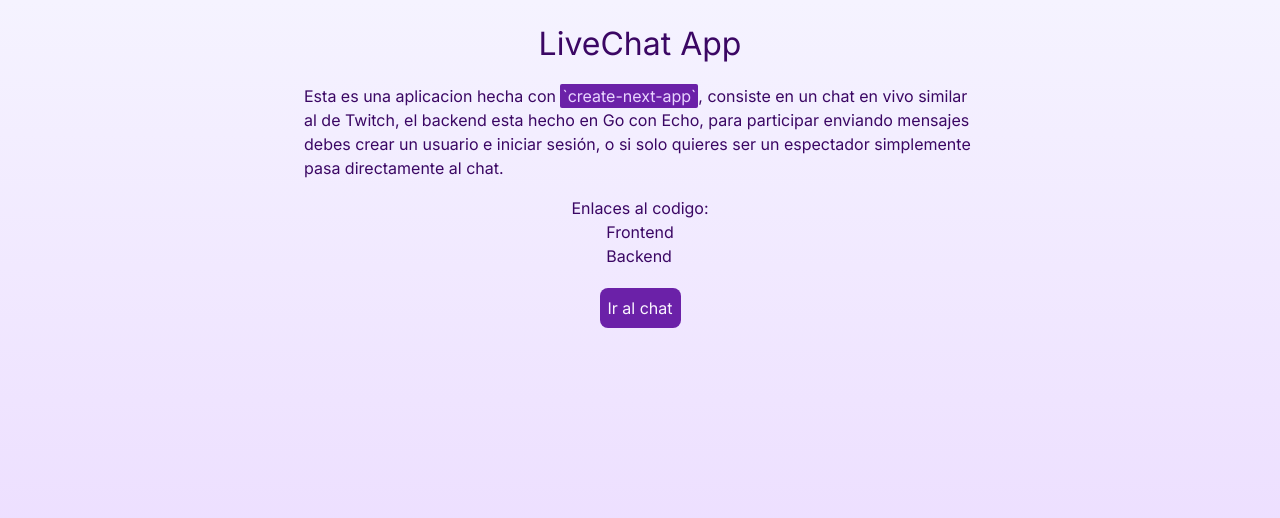
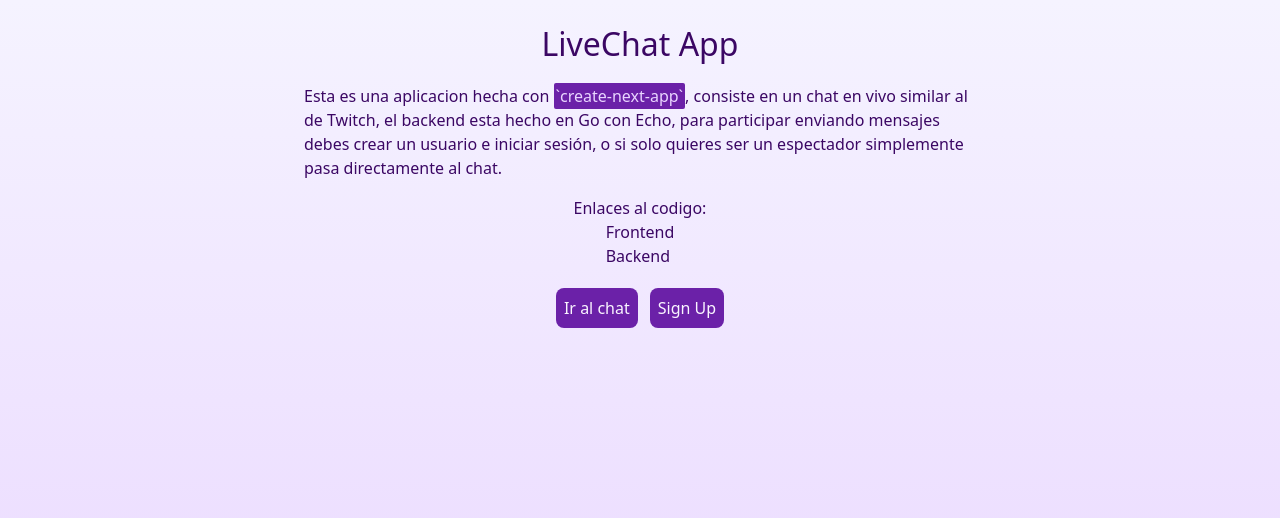
Before and after one commit to isaiorellana-dev/livechat-app, a Next.js app: page / in a window 1280 px wide. Shown: the top 518 px of the page. Built offline with nearby package versions, Linux system fonts and the light colour scheme; no server answers.

Commit message:
Logut UI, and route validations

```diff
--- a/src/api/services/AuthTokenService.ts
+++ b/src/api/services/AuthTokenService.ts
@@ -14,7 +14,7 @@ export class AuthToken {
   }
 
   getTokenFromLocalStorage() {
-    if (window !== undefined) {
+    if (typeof window !== "undefined") {
       const token = window.localStorage.getItem(this._tokenKey)
 
       if (token !== null) {
--- a/src/app/chat/components/MessageSender.tsx
+++ b/src/app/chat/components/MessageSender.tsx
@@ -13,7 +13,6 @@ const MessageSender = () => {
 
   const handleSubmit = async () => {
     const validate = message.match(/^[^\s][a-zA-Z0-9\.,@:\?;\s]+[^\s]$/)
-    console.log(validate)
     if (validate != null) {
       try {
         const res = await sendMessage(message)
@@ -21,20 +20,19 @@ const MessageSender = () => {
           setMessage("")
         }
       } catch (error: any) {
-        console.log(error)
         if (error.status) {
           switch (error.status) {
             case 401:
-              // haz algo
+              alert("Invalid caracters")
               break
             case 500:
-              // haz algo
+              alert("Something went wrong, try again later")
               break
             case 400:
-              // haz algo
+              router.push("/chat")
               break
             default:
-            // haz default ostia
+              alert("Something went wrong, try again later")
           }
         }
       }
--- a/src/app/components/BodyWrapper.tsx
+++ b/src/app/components/BodyWrapper.tsx
@@ -7,10 +7,8 @@ import { useDispatch } from "react-redux"
 
 export default function BodyWrapper({
   children,
-  className,
 }: {
   children: React.ReactNode
-  className: string
 }) {
   const { getUserData } = useUser()
   const dispatch = useDispatch()
@@ -26,5 +24,5 @@ export default function BodyWrapper({
         dispatch(clearUser())
       })
   }, [])
-  return <body className={className}>{children}</body>
+  return <body>{children}</body>
 }
--- a/src/app/components/Header.tsx
+++ b/src/app/components/Header.tsx
@@ -4,7 +4,7 @@ import { stateReduxT } from "@/types/context"
 import Link from "next/link"
 import { usePathname } from "next/navigation"
 import { useSelector } from "react-redux"
-import { Profile } from "../chat/components/Profile"
+import { Profile } from "./Profile"
 
 const Header = () => {
   const auth = useSelector((state: stateReduxT) => state.auth)
--- a/src/app/chat/components/Profile.tsx
+++ b/src/app/components/Profile.tsx
@@ -30,7 +30,7 @@ export function Profile() {
         {user.nickname}
       </button>
       {open && (
-        <div>
+        <div className="absolute z-10 bg-purple-950 p-1">
           <button
             onClick={() => {
               handleLogOut()
--- a/src/app/layout.tsx
+++ b/src/app/layout.tsx
@@ -1,10 +1,7 @@
 import { ReduxProvider } from "@/context/provider"
 import "./globals.css"
 import type { Metadata } from "next"
-import { Inter } from "next/font/google"
 import BodyWrapper from "./components/BodyWrapper"
-
-const inter = Inter({ subsets: ["latin"] })
 
 export const metadata: Metadata = {
   title: "LiveChat App",
@@ -20,7 +17,7 @@ export default function RootLayout({
   return (
     <html lang="es">
       <ReduxProvider>
-        <BodyWrapper className={inter.className}>{children}</BodyWrapper>
+        <BodyWrapper>{children}</BodyWrapper>
       </ReduxProvider>
     </html>
   )
--- a/src/app/login/page.tsx
+++ b/src/app/login/page.tsx
@@ -7,11 +7,11 @@ import * as yup from "yup"
 import { validations } from "./validations"
 import useUser from "@/api/hooks/useUser"
 import { AuthToken } from "@/api/services/AuthTokenService"
-import { useDispatch } from "react-redux"
+import { useDispatch, useSelector } from "react-redux"
 import { authLogIn } from "@/context/slices/authSlice"
 import { setUser } from "@/context/slices/userSlice"
 import { useRouter } from "next/navigation"
-import { useState } from "react"
+import { useEffect, useState } from "react"
 import {
   CREDENTIALS_ERR,
   INTERNAL_ERR,
@@ -24,6 +24,7 @@ import {
 import { requestStatus } from "@/types/components"
 import Error from "../components/Error"
 import { loginError } from "@/types/strings"
+import { stateReduxT } from "@/types/context"
 
 const initialForm: loginT = { nickname: "", pin: "" }
 
@@ -31,6 +32,7 @@ function Login() {
   const router = useRouter()
   const tokenService = new AuthToken()
   const { login, getUserData } = useUser()
+  const auth = useSelector((state: stateReduxT) => state.auth)
   const dispatch = useDispatch()
 
   const [status, setStatus] = useState<requestStatus<loginError>>({
@@ -67,6 +69,13 @@ function Login() {
       }
     }
   }
+
+  useEffect(() => {
+    console.log(auth)
+    if (auth.isAuthenticated) {
+      router.push("/chat")
+    }
+  }, [auth])
 
   return (
     <main className="h-screen flex flex-col items-center justify-center">
--- a/src/app/page.tsx
+++ b/src/app/page.tsx
@@ -5,6 +5,7 @@ import { useSelector } from "react-redux"
 
 export default function Home() {
   const auth = useSelector((state: stateReduxT) => state.auth)
+
   return (
     <main className="flex min-h-screen flex-col items-center p-5">
       <h1 className="pb-4">LiveChat App</h1>
@@ -46,14 +47,14 @@ export default function Home() {
         >
           Ir al chat
         </Link>
-        {/* {!auth.isAuthenticated && (
+        {!auth.isAuthenticated && (
           <Link
             href={"/signup"}
             className="bg-purple-800 text-purple-50 p-2 rounded-lg hover:cursor-pointer"
           >
             Sign Up
           </Link>
-        )} */}
+        )}
       </div>
     </main>
   )
--- a/src/app/signup/page.tsx
+++ b/src/app/signup/page.tsx
@@ -5,7 +5,7 @@ import { ErrorMessage, Field, Form, Formik } from "formik"
 import Link from "next/link"
 import * as yup from "yup"
 import { validations } from "./validations"
-import { useState } from "react"
+import { useEffect, useState } from "react"
 import { requestStatus } from "@/types/components"
 import { signUpError } from "@/types/strings"
 import {
@@ -19,11 +19,16 @@ import {
 import useUser from "@/api/hooks/useUser"
 import { SUCCESS } from "../../constants/strings"
 import Error from "../components/Error"
+import { useRouter } from "next/navigation"
+import { useSelector } from "react-redux"
+import { stateReduxT } from "@/types/context"
 
 const initialForm: signup = { nickname: "", pin: "", confirmPin: "" }
 
 function SignUp() {
   const { signUp } = useUser()
+  const router = useRouter()
+  const auth = useSelector((state: stateReduxT) => state.auth)
 
   const [status, setStatus] = useState<requestStatus<signUpError>>({
     loading: NONE,
@@ -76,6 +81,12 @@ function SignUp() {
       }
     }
   }
+
+  useEffect(() => {
+    if (auth.isAuthenticated) {
+      router.push("/chat")
+    }
+  }, [auth])
 
   return (
     <main className="h-screen flex flex-col items-center justify-center">
--- a/src/types/components.ts
+++ b/src/types/components.ts
@@ -1,5 +1,5 @@
 import { message } from "./api"
-import { loading } from "./strings"
+import { loadingT } from "./strings"
 
 export type messagePropsT = {
   message: message
@@ -11,6 +11,6 @@ export type childrenT = {
 }
 
 export type requestStatus<E> = {
-  loading: loading
+  loading: loadingT
   error: E
 }
```
